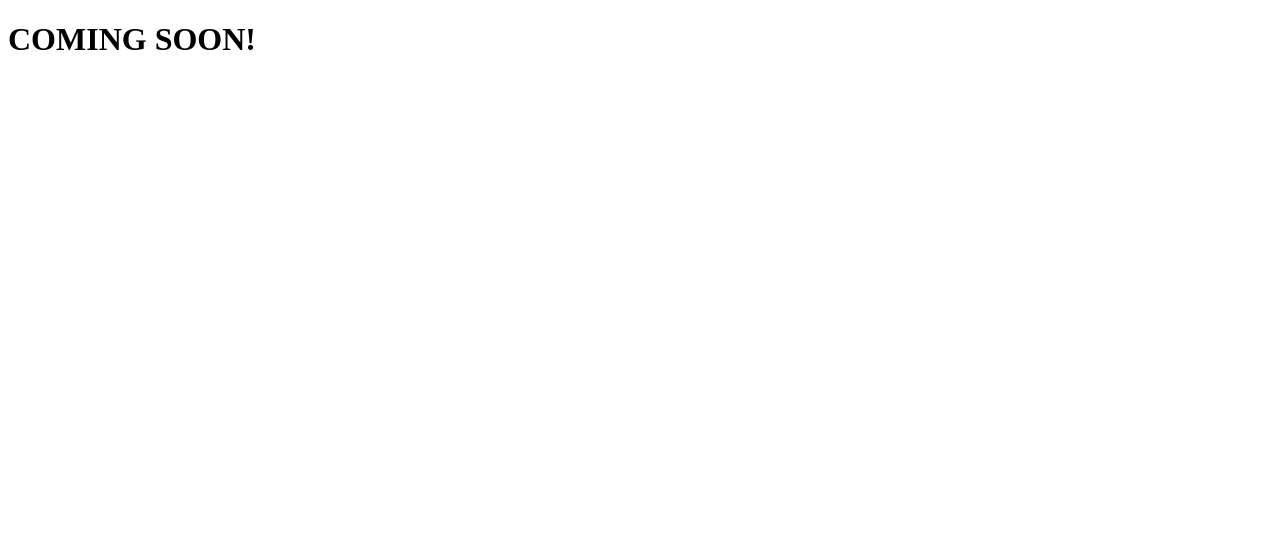
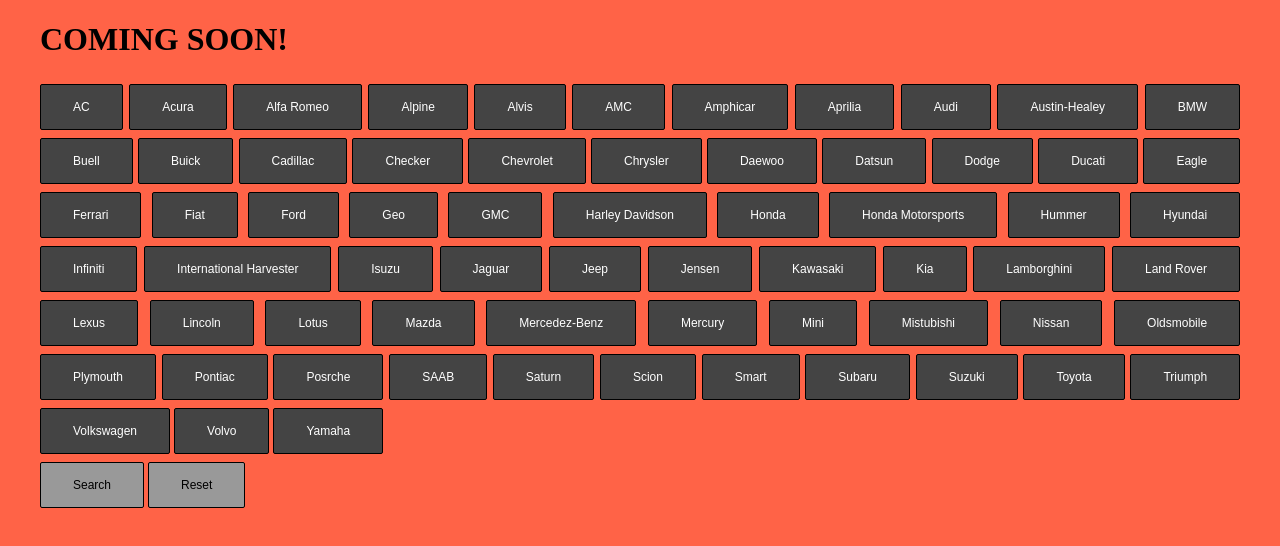
Before and after one commit to ClearConscience/power-to-weight, a plain HTML site: page index.html in a window 1280 px wide. Drawn offline with Linux system fonts and the light colour scheme.

Commit message:
Added buttons for makes on index.html and started implementing scripts to call API.

```diff
--- a/index.html
+++ b/index.html
@@ -5,11 +5,84 @@
   <head>
     <meta charset="utf-8">
       <title>power-to-weight</title>
-    <link href="styles.css" type="styles/text" rel="stylesheet">
+    <link rel="stylesheet" type="text/css" href="styles.css">
   </head>
 
   <body>
-    <h1>COMING SOON!</h1>
+    <div class="container">
+      <h1>COMING SOON!</h1>
+        <a><button type="button">AC</button></a>
+        <a><button type="button">Acura</button></a>
+        <a><button type="button">Alfa Romeo</button></a>
+        <a><button type="button">Alpine</button></a>
+        <a><button type="button">Alvis</button></a>
+        <a><button type="button">AMC</button></a>
+        <a><button type="button">Amphicar</button></a>
+        <a><button type="button">Aprilia</button></a>
+        <a><button type="button">Audi</button></a>
+        <a><button type="button">Austin-Healey</button></a>
+        <a><button type="button">BMW</button></a>
+        <a><button type="button">Buell</button></a>
+        <a><button type="button">Buick</button></a>
+        <a><button type="button">Cadillac</button></a>
+        <a><button type="button">Checker</button></a>
+        <a><button type="button">Chevrolet</button></a>
+        <a><button type="button">Chrysler</button></a>
+        <a><button type="button">Daewoo</button></a>
+        <a><button type="button">Datsun</button></a>
+        <a><button type="button">Dodge</button></a>
+        <a><button type="button">Ducati</button></a>
+        <a><button type="button">Eagle</button></a>
+        <a><button type="button">Ferrari</button></a>
+        <a><button type="button">Fiat</button></a>
+        <a><button type="button">Ford</button></a>
+        <a><button type="button">Geo</button></a>
+        <a><button type="button">GMC</button></a>
+        <a><button type="button">Harley Davidson</button></a>
+        <a><button type="button">Honda</button></a>
+        <a><button type="button">Honda Motorsports</button></a>
+        <a><button type="button">Hummer</button></a>
+        <a><button type="button">Hyundai</button></a>
+        <a><button type="button">Infiniti</button></a>
+        <a><button type="button">International Harvester</button></a>
+        <a><button type="button">Isuzu</button></a>
+        <a><button type="button">Jaguar</button></a>
+        <a><button type="button">Jeep</button></a>
+        <a><button type="button">Jensen</button></a>
+        <a><button type="button">Kawasaki</button></a>
+        <a><button type="button">Kia</button></a>
+        <a><button type="button">Lamborghini</button></a>
+        <a><button type="button">Land Rover</button></a>
+        <a><button type="button">Lexus</button></a>
+        <a><button type="button">Lincoln</button></a>
+        <a><button type="button">Lotus</button></a>
+        <a><button type="button">Mazda</button></a>
+        <a><button type="button">Mercedez-Benz</button></a>
+        <a><button type="button">Mercury</button></a>
+        <a><button type="button">Mini</button></a>
+        <a><button type="button">Mistubishi</button></a>
+        <a><button type="button">Nissan</button></a>
+        <a><button type="button">Oldsmobile</button></a>
+        <a><button type="button">Plymouth</button></a>
+        <a><button type="button">Pontiac</button></a>
+        <a><button type="button">Posrche</button></a>
+        <a><button type="button">SAAB</button></a>
+        <a><button type="button">Saturn</button></a>
+        <a><button type="button">Scion</button></a>
+        <a><button type="button">Smart</button></a>
+        <a><button type="button">Subaru</button></a>
+        <a><button type="button">Suzuki</button></a>
+        <a><button type="button">Toyota</button></a>
+        <a><button type="button">Triumph</button></a>
+        <a><button type="button">Volkswagen</button></a>
+        <a><button type="button">Volvo</button></a>
+        <a><button type="button">Yamaha</button></a>
+      <div class="search-result">
+        <a><button class="function-button" type="button">Search</button></a>
+        <a><button class="function-button" type="button">Reset</button></a>
+      </div>
+    </div>
+    <script href="power-to-weight.js" type="js/javascript"></script>
   </body>
 
 </html>
--- a/power-to-weight.js
+++ b/power-to-weight.js
@@ -1,7 +1,9 @@
 <script>
 
   document.ready.function() {
+    document.getElementsByClass('button').on('hover', 'suspend') {
 
+    }
   }
 
 </script>
--- a/styles.css
+++ b/styles.css
@@ -0,0 +1,29 @@
+html {
+  background-color: tomato;
+}
+
+.container {
+  width: 1200px;
+  margin: 0 auto;
+  text-align: justify;
+}
+
+a button {
+  background-color: #444444;
+  color: white;
+  border: 1px solid black;
+  padding: 15px 32px;
+  font-size: .75rem;
+  border-radius: 2px;
+  margin: .25rem 0;
+}
+
+.function-button {
+  background-color: #999999;
+  color: black;
+}
+
+.function-button:hover {
+  background-color: #111111;
+  color: white;
+}
```
